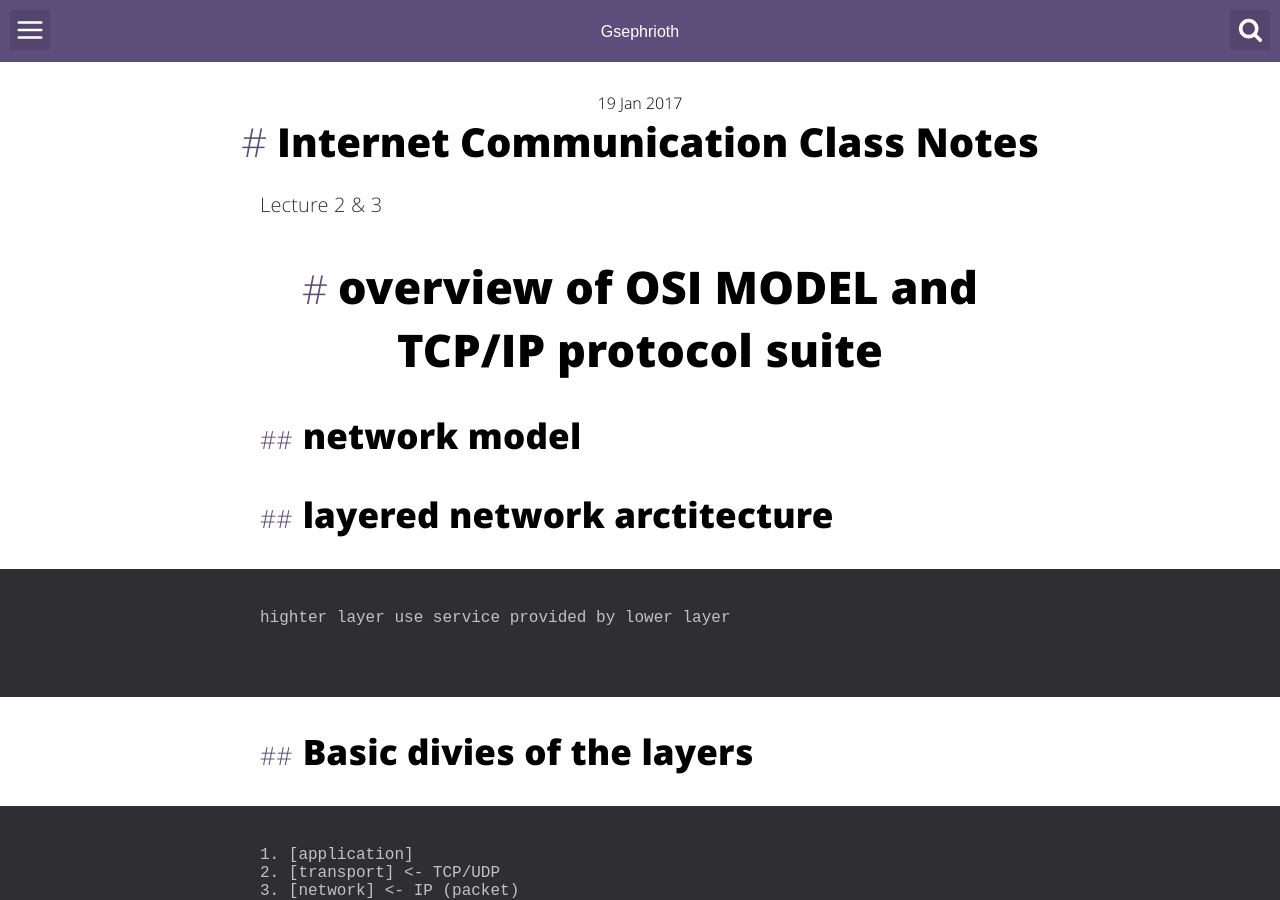
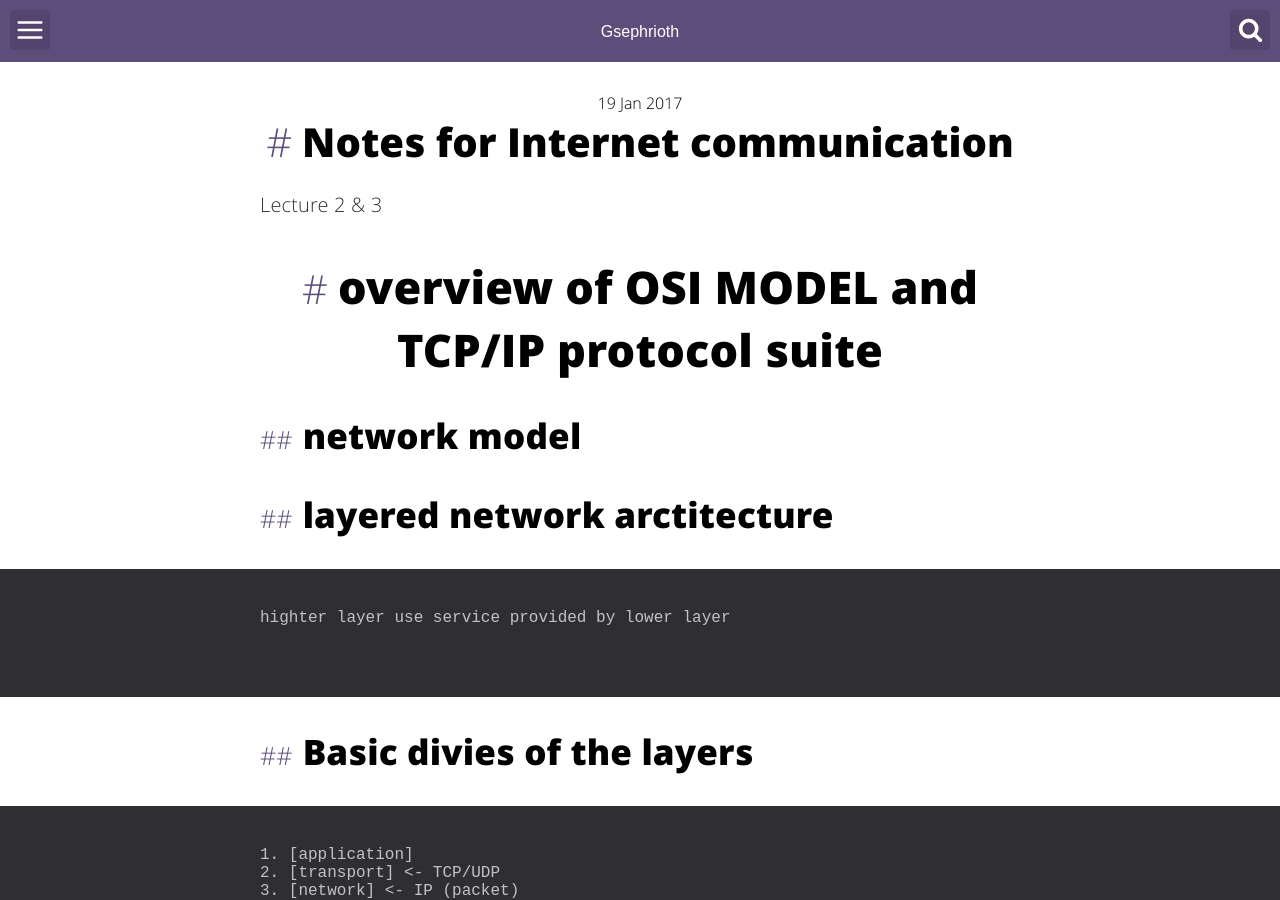
Before and after one commit to GSephrioth/gsephrioth.github.com, a Jekyll site: the page built from _posts/2017-01-19-Internet-communication-Class-Notes.md, in a window 1280 px wide and 900 px high. Built offline with Jekyll 4.4.1, drawn with Linux system fonts in a browser that asks for light colours; our own code applies the rules of GitHub Pages for plain Markdown files; comment, search, counter and statistics services are not loaded; part of the change alters nothing that is shown.

Commit message:
updated Notes for Internet Communication

```diff
--- a/_posts/2017-01-19-Internet-communication-Class-Notes.md
+++ b/_posts/2017-01-19-Internet-communication-Class-Notes.md
@@ -1,3 +1,12 @@
+---
+layout: post
+title:  "Notes for Internet communication"
+image: ''
+date:   2017-01-19 13:50:00
+description: ''
+serie: learn
+---
+
 Lecture 2 & 3
 
 # overview of OSI MODEL and TCP/IP protocol suite
```
